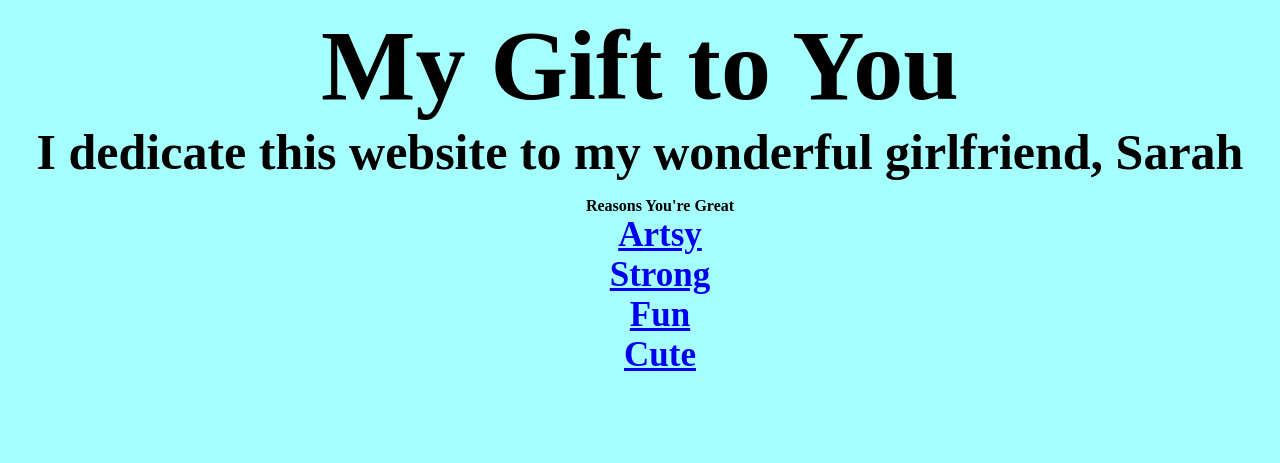
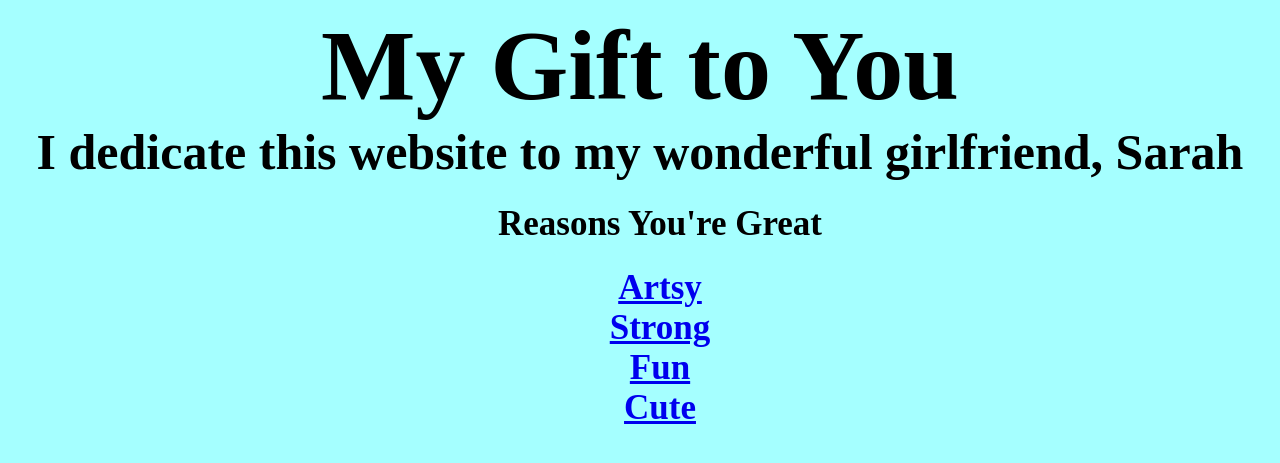
Before and after one commit to definitelynotillegal/definitelynotillegal.github.io, a Jekyll site: the page index.html, which Jekyll copies as it is, in a window 1280 px wide. Shown: the top 463 px of the page. Built offline with Jekyll 4.4.1, drawn with Linux system fonts in a browser that asks for light colours.

Commit message:
Update index.html

```diff
--- a/index.html
+++ b/index.html
@@ -9,7 +9,7 @@
             <body>
                     <center><b style="font-size:100px" style="font-face:helvetica">My Gift to You</b></center>
                         <center><b style="font-size:50px">I dedicate this website to my wonderful girlfriend, Sarah</b></center>
-                    <center><b><ul style="list-style: none" style="font-size:35px">Reasons You're Great
+                    <center><b><ul style="list-style: none"><h1 style="font-size:35px">Reasons You're Great</h1>
                         <li><a href="http://sarahwebsite.github.io/sarahwebsite/artsy.html" style="font-size:35px">Artsy</a></li>
                         <li><a href="http://sarahwebsite.github.io/sarahwebsite/strong.html" style="font-size:35px">Strong</a></li>
                         <li><a href="http://sarahwebsite.github.io/sarahwebsite/fun.html" style="font-size:35px">Fun</a></li>
```
